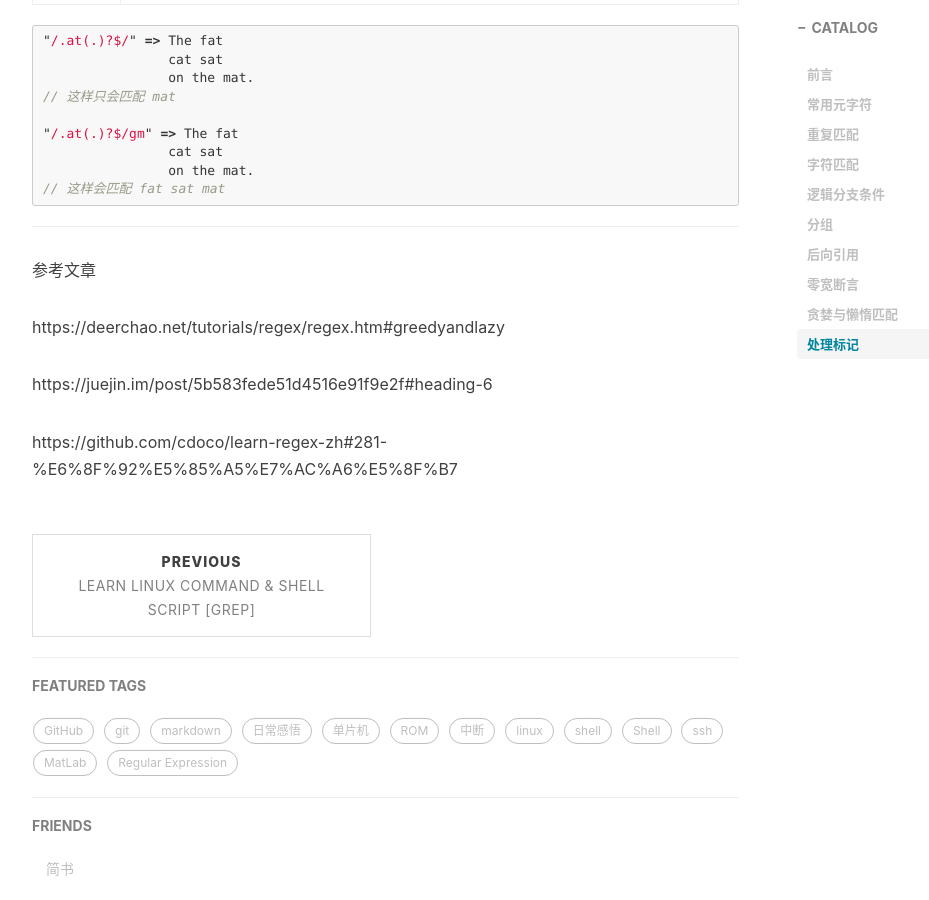
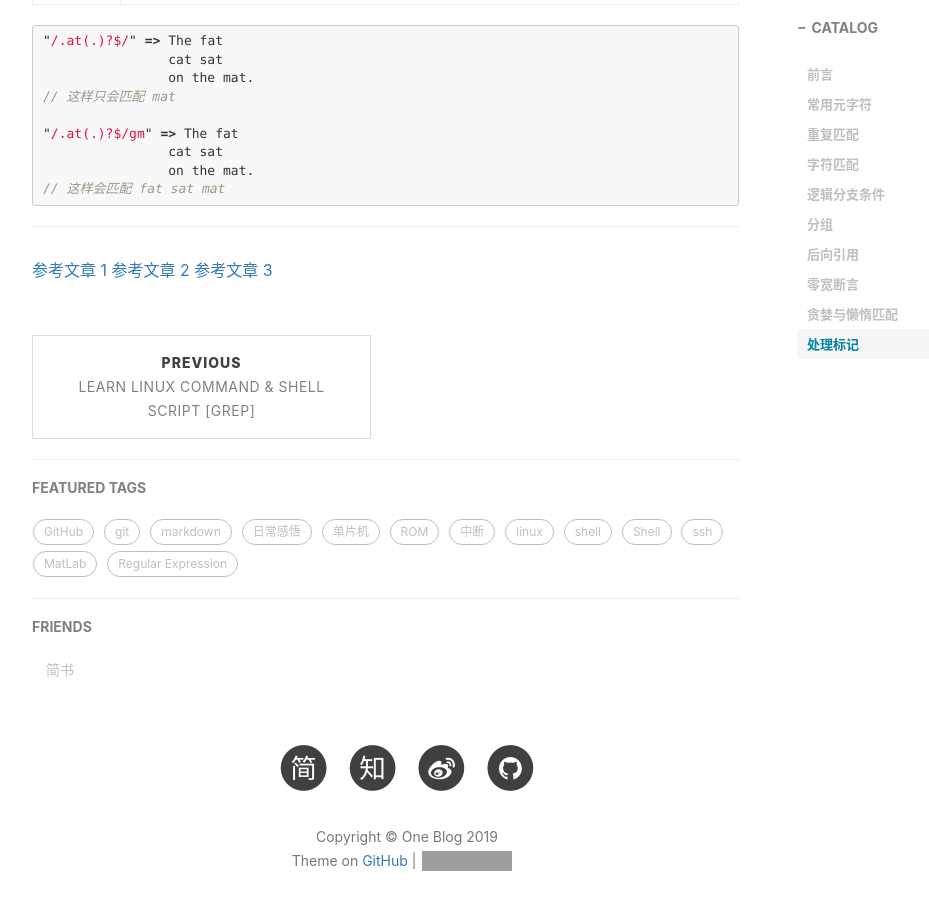
Before and after one commit to yarkable/yarkable.github.io, a Jekyll site: the page built from _posts/2019-04-05-正则表达式快速入门.md, in a window 1280 px wide and 900 px high, scrolled down 5899 px. Shown: the whole window, without its empty margins (233-1162 px from the left). Built offline with Jekyll 4.4.1, drawn with Linux system fonts in a browser that asks for light colours; nearby versions of some CDN libraries; comment, search, counter and statistics services are not loaded; grey boxes are pictures that could not be loaded.

Commit message:
upload the eighth post

````diff
--- a/_posts/2019-04-05-正则表达式快速入门.md
+++ b/_posts/2019-04-05-正则表达式快速入门.md
@@ -178,10 +178,4 @@ tags:
 ```
 
 ---
-参考文章
-
-https://deerchao.net/tutorials/regex/regex.htm#greedyandlazy
-
-https://juejin.im/post/5b583fede51d4516e91f9e2f#heading-6
-
-https://github.com/cdoco/learn-regex-zh#281-%E6%8F%92%E5%85%A5%E7%AC%A6%E5%8F%B7
+[参考文章 1](https://deerchao.net/tutorials/regex/regex.htm#greedyandlazy) [参考文章 2](https://juejin.im/post/5b583fede51d4516e91f9e2f#heading-6) [参考文章 3](https://github.com/cdoco/learn-regex-zh#281-%E6%8F%92%E5%85%A5%E7%AC%A6%E5%8F%B7)
````
